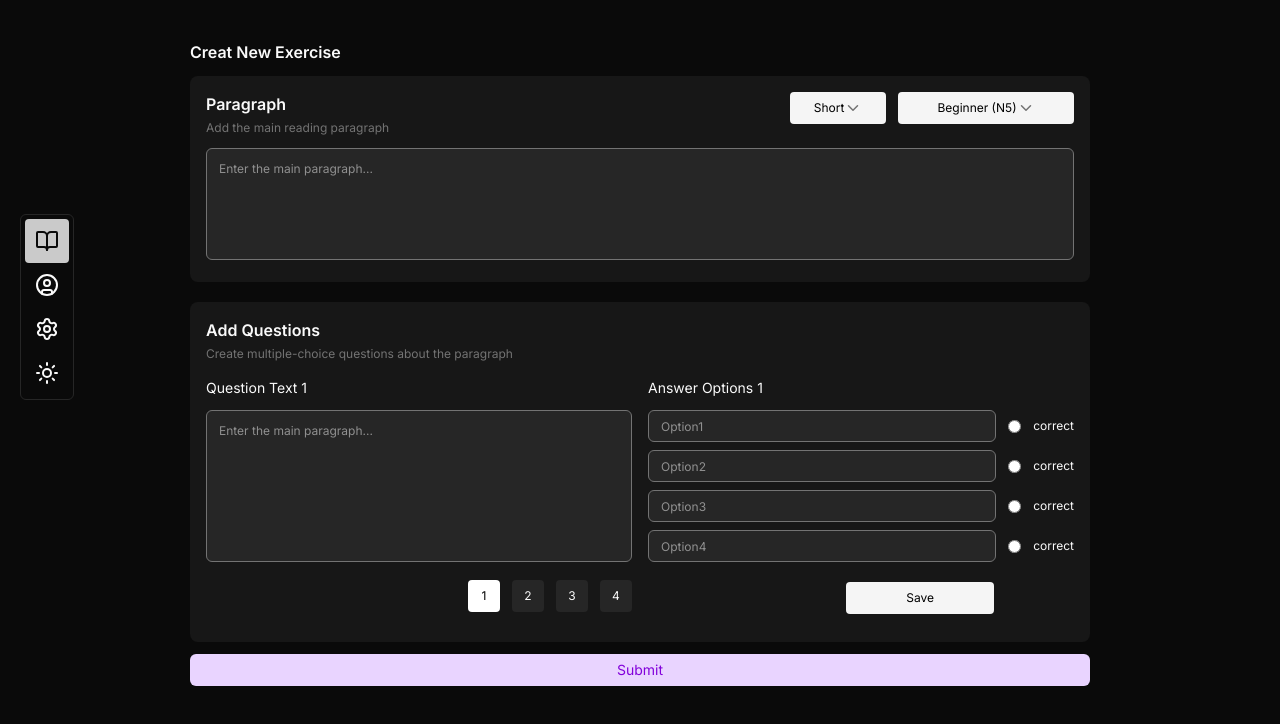
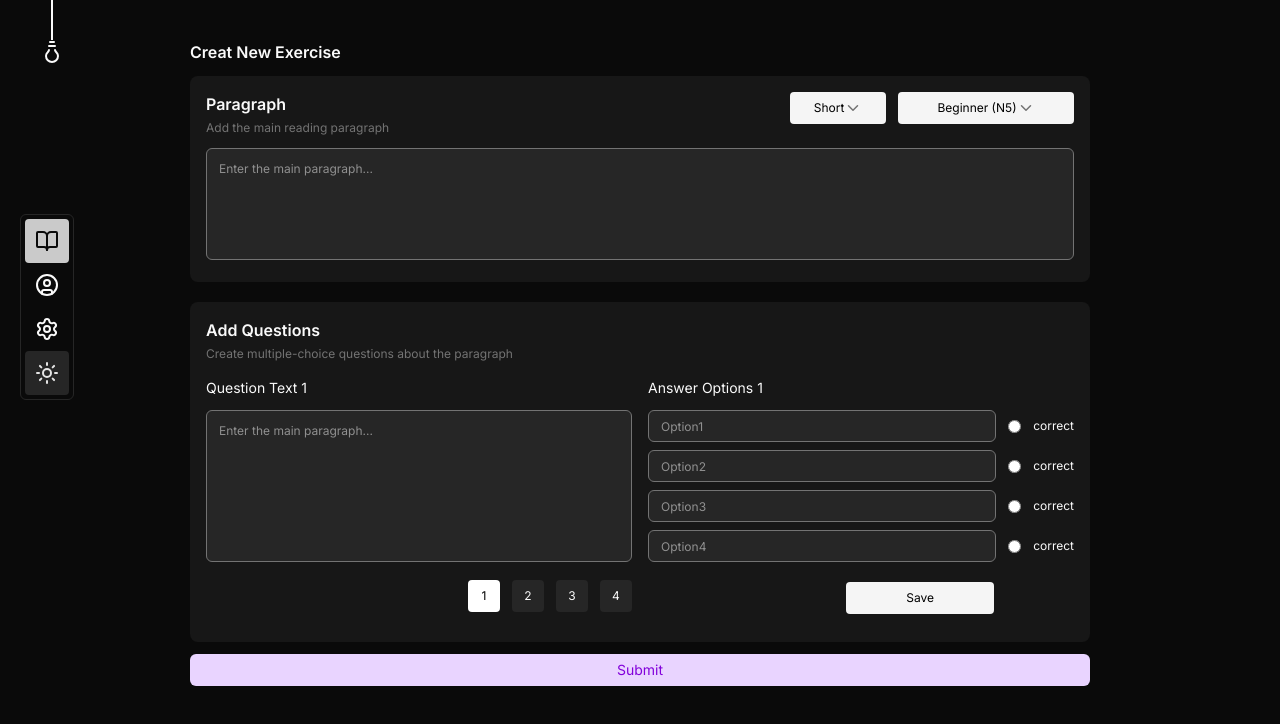
Before and after one commit to VeryLazyDev/Japanese-Web-Frontend-Admin, a React (Vite) app: page /admin/new-exercise in a window 1280 px wide. Shown: the top 724 px of the page. Built offline with nearby package versions, Linux system fonts and the light colour scheme.

Commit message:
Experimenting

```diff
--- a/src/app/features/home-admin/components/question-card.jsx
+++ b/src/app/features/home-admin/components/question-card.jsx
@@ -10,7 +10,10 @@ const QuestionCard = ({ id, paragraph }) => {
   };
   return (
     <>
-            <div className="w-auto h-auto p-4 bg-secondary-bg border border-neutral-700 rounded-md cursor-pointer hover:brightness-80 transition-all duration-200">
+      <div
+        id={"question-id-" + id}
+        className="w-auto h-auto p-4 bg-secondary-bg border border-neutral-700 rounded-md cursor-pointer hover:brightness-80 transition-all duration-200"
+      >
         <div className="flex justify-between">
           <h1 className="font-noto-sans-jp font-medium">問題 {id}</h1>
 
--- a/src/app/features/home-admin/context/edit-provider.jsx
+++ b/src/app/features/home-admin/context/edit-provider.jsx
@@ -1,4 +1,5 @@
 import { readingQuestions } from "@/constant/readingQuestions";
+import { animate, stagger } from "animejs";
 import { createContext } from "react";
 import { useState } from "react";
 
@@ -79,9 +80,23 @@ const EditQuestionProvider = ({ children }) => {
 
   const handleTrash = () => {
     setLocalParagraphEdit({
-            paragraph: selectedQuestion?.paragraph || "",
+      paragraph: selectedQuestion.paragraph || "",
     });
-        setLocalQuestionEdits([...(selectedQuestion?.questions || [])]);
+    setLocalQuestionEdits([...(selectedQuestion.questions || [])]);
+    animate("#question-id-" + selectedQuestion.id, {
+      y: [-50, 1500],
+      x: [0, 300],
+      rotate: [0, -10, 45],
+      // opacity: [1, 0],
+      duration: 800,
+      onComplete: closeEdit,
+    });
+    // animate("#question-id-" + selectedQuestion.id, {
+    //   translateY: [-50, 0], // Start 50px above, end at original position
+    //   // opacity: [0, 1], // Fade in
+    //   delay: stagger(100), // Delay each element by 100ms
+    //   easing: "easeOutElastic(1, .6)", // Optional: adding a bounce
+    // });
   };
 
   const handleSubmitAll = () => {
@@ -95,9 +110,7 @@ const EditQuestionProvider = ({ children }) => {
 
     setQuestionsData((prev) =>
       prev.map((question) =>
-                question.id === selectedQuestion.id
-                    ? updatedQuestion
-                    : question,
+        question.id === selectedQuestion.id ? updatedQuestion : question,
       ),
     );
 
--- a/src/components/dock/dock.jsx
+++ b/src/components/dock/dock.jsx
@@ -6,6 +6,8 @@ import { useTheme } from "@/hooks/useTheme";
 import { Sun } from "lucide-react";
 import { Moon } from "lucide-react";
 import useAnimation from "@/hooks/useAnimation";
+// import { Lightbulb } from "lucide-react";
+// import { MdLightbulb, MdOutlineLightbulb } from "react-icons/md";
 
 const Dock = () => {
   const [currentFocus, setCurrentFocus] = useState(1);
@@ -41,13 +43,14 @@ const Dock = () => {
           id={item.id}
         />
       ))}
-      <div
+      {/* <MdOutlineLightbulb />*/}
+      <button
         onClick={SwitchTheme}
-        className="w-11 h-11 flex items-center justify-center"
+        className={`w-11 h-11 flex items-center justify-center bg-neutral-800 rounded`}
       >
-        <Sun className={`absolute light-switch`} />
-        <Moon className={`absolute dark-switch`} />
-      </div>
+        <Sun className={`absolute light-switch text-neutral-200`} />
+        <Moon className={`absolute dark-switch text-neutral-200`} />
+      </button>
     </div>
   );
 };
--- a/src/components/layout/admin-layout.jsx
+++ b/src/components/layout/admin-layout.jsx
@@ -1,11 +1,13 @@
 import React from "react";
 import { Outlet } from "react-router-dom";
 import Dock from "../dock/dock";
+import PullChain from "../pullchain/pullchain";
 
 const AdminLayout = () => {
   return (
     <main className="w-screen h-screen bg-primary-bg font-inter text-primary-font flex flex-row relative">
       <Dock />
+      <PullChain />
       <Outlet />
     </main>
   );
--- /dev/null
+++ b/src/components/pullchain/pullchain.jsx
@@ -0,0 +1,55 @@
+import { useTheme } from "@/hooks/useTheme";
+import { animate } from "animejs";
+import { Lightbulb } from "lucide-react";
+import { useRef } from "react";
+
+const PullChain = () => {
+  const initialState = useRef(0);
+  const { SwitchTheme } = useTheme();
+  const onMouseDown = (e) => {
+    // SwitchTheme();
+    initialState.current = e.clientY;
+    document.addEventListener("mousemove", onMouseMove);
+    document.addEventListener("mouseup", onMouseUp);
+    document.documentElement.classList.add("select-none");
+  };
+
+  const onMouseMove = (e) => {
+    const changed = e.clientY - initialState.current;
+    if (changed > 10 || changed < 0) {
+      return;
+    }
+    animate("#pull", {
+      top: -changed,
+      delay: 0,
+      duration: 100,
+      onComplete: () => SwitchTheme(),
+    });
+  };
+  const onMouseUp = () => {
+    animate("#pull", {
+      top: -40,
+      delay: 0,
+      duration: 100,
+    });
+    document.removeEventListener("mousemove", onMouseMove);
+    document.removeEventListener("mouseup", onMouseUp);
+    document.documentElement.classList.remove("select-none");
+  };
+  return (
+    <>
+      {/* <div className="fixed top-0 left-7 items-center flex justify-center flex-col">
+        <div class="h-8 w-6 border-r-2 border-b-2 border-primary rounded-br-full"></div>
+        <Lightbulb className="opacity-0" />
+      </div>*/}
+      <div
+        id="pull"
+        className="fixed -top-10 left-10 flex items-center justify-center flex-col"
+      >
+        <div className="w-0.5 h-20 bg-primary"></div>
+        <Lightbulb className="rotate-180" onMouseDown={onMouseDown} />
+      </div>
+    </>
+  );
+};
+export default PullChain;
--- a/src/context/animation-provider.jsx
+++ b/src/context/animation-provider.jsx
@@ -37,7 +37,7 @@ const AnimationProvider = ({ children }) => {
       duration: 100,
       delay: dark ? 0 : 100,
       opacity: dark ? 0 : 100,
-      // class: "absolute",
+      // class: "text-primary absolute dark-switch",
       x: 0,
       y: 0,
     });
@@ -47,7 +47,7 @@ const AnimationProvider = ({ children }) => {
       duration: 100,
       delay: light ? 0 : 100,
       opacity: light ? 0 : 100,
-      // class: "absolute",
+      // class: "text-primary absolute light-switch",
       x: 0,
       y: 0,
     });
```
Also changed, not shown: src/app/features/home-admin/components/edit-questions-section.jsx (+10 -27 lines). Lines whose indentation alone changed are shown as unchanged.
